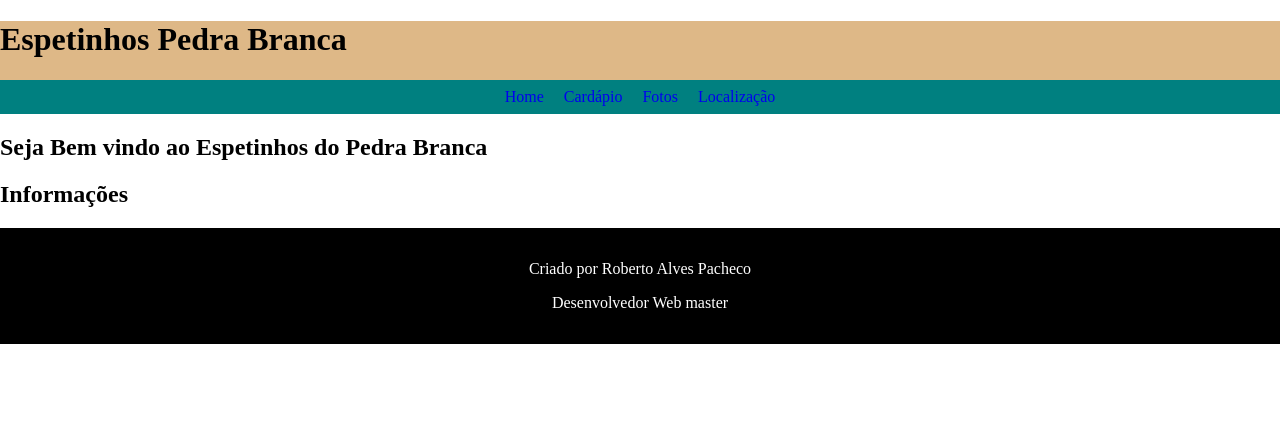
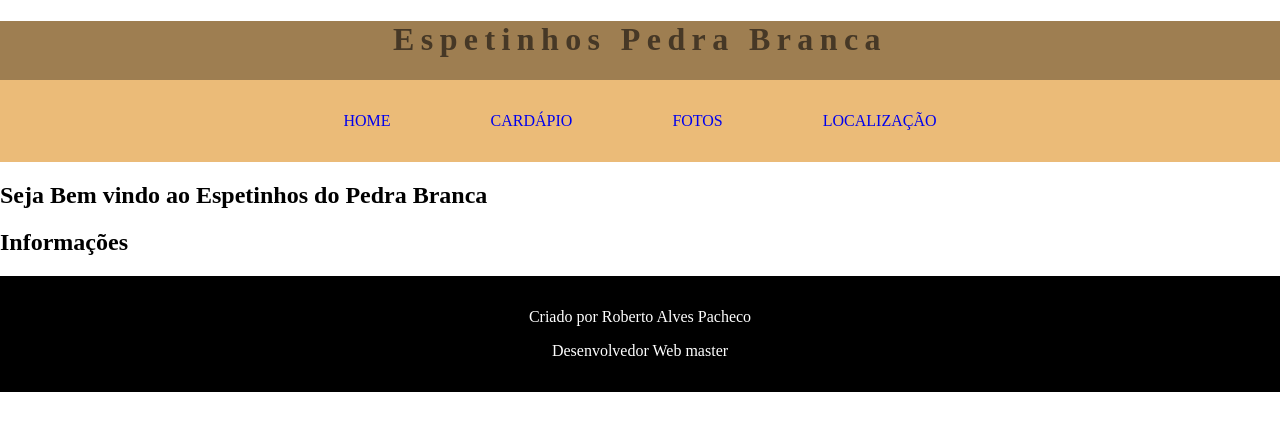
Before and after one commit to pachecora/espetinhos, a plain HTML site: page index.html in a window 1280 px wide. Drawn offline with Linux system fonts and the light colour scheme.

Commit message:
Terminado menu navegação e cabeçalho

```diff
--- a/css/style.css
+++ b/css/style.css
@@ -10,11 +10,11 @@ body{
 
 /* ------------ Cabeçalho -------------- */
 header{
-    background-color: burlywood;
+    background-color: #9E7E51;
 }
 
 nav{
-    background-color: teal;
+    background-color: #EBBB78;
 
 }
 
@@ -27,16 +27,26 @@ nav > ul{
 nav > ul > li{
     list-style: none;
     display: inline-block;
-    text-align: center;
-
+    padding: 1.5em;
 }
 
 nav > ul > li > a{
     text-decoration: none;
-    padding: 0.5em;
+    padding: 1.5em;
+    font-size: 1em;
+    text-transform: uppercase;
 }
 
+nav > ul > li > a:hover{
+    text-decoration: underline;
+    background-color: #9b7d56;
+}
 
+header > h1{
+    text-align: center;
+    letter-spacing: 0.2em;
+    color: #463826;
+}
 
 /* ------------ Principal -------------- */
 
```
